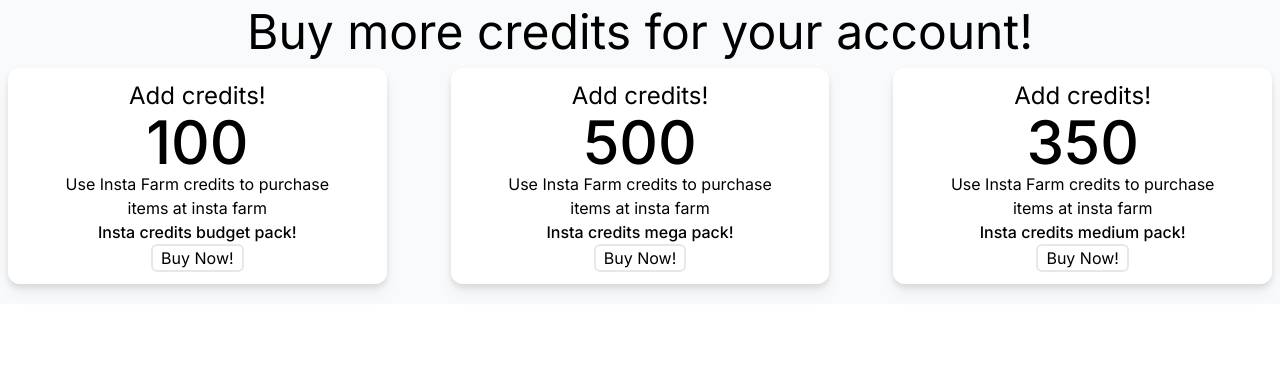
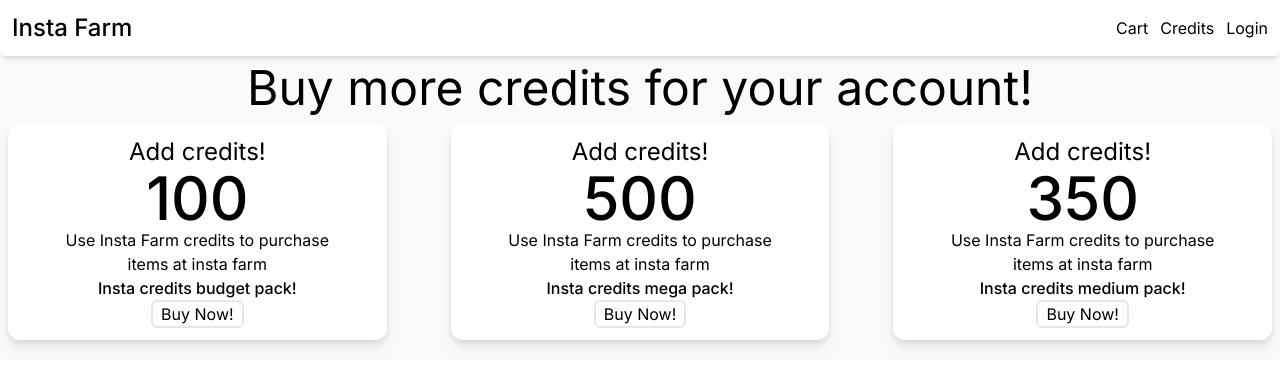
Before and after one commit to yesrab/instafarm-frontend, a Next.js app: page /credits in a window 1280 px wide. Shown: the top 388 px of the page. Built offline with nearby package versions, Linux system fonts and the light colour scheme.

Commit message:
switch layout with template

```diff
--- /dev/null
+++ b/src/app/(Home)/template.jsx
@@ -0,0 +1,12 @@
+import React from "react";
+import Header from "../../components/Header";
+const layout = ({ children }) => {
+  return (
+    <>
+      <Header />
+      {children}
+    </>
+  );
+};
+
+export default layout;
```
